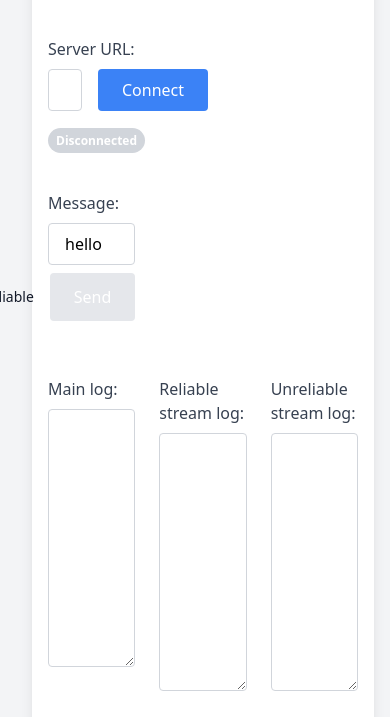
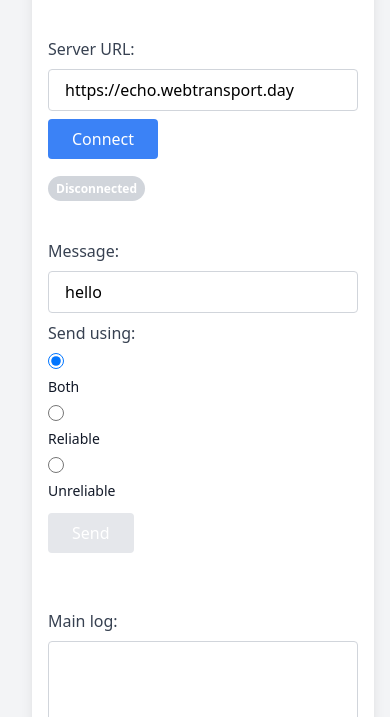
Before and after one commit to kr105/webtransport-playground, a plain HTML site: page index.htm in a window 390 px wide. Shown: the part 127-844 px from the top of the page. Drawn offline with nearby package versions, Linux system fonts and the light colour scheme.

Commit message:
Fix responsiveness

```diff
--- a/index.htm
+++ b/index.htm
@@ -14,55 +14,56 @@
         <main class="flex mt-4">
             <section class="bg-white p-4 flex-grow ml-4 rounded-lg shadow-lg">
                 <h1 class="text-blue-800 font-bold text-xl mb-4">WebTransport playground</h1>
-                <div class="mt-10 grid gap-x-6 gap-y-8 grid-cols-6">
+                <div class="mt-10 grid gap-x-6 gap-y-8 grid-cols-2 lg:grid-cols-3">
                     <div class="col-span-2">
                         <div class="mb-4">
                             <label for="txtServerUrl" class="block text-gray-700 mb-2">Server URL:</label>
-                            <div class="flex flex-row">
+                            <div class="flex flex-col sm:flex-row">
                                 <input type="text" id="txtServerUrl"
                                     class="w-full px-4 py-2 border border-gray-300 rounded"
                                     value="https://echo.webtransport.day">
                                 <button type="submit" id="btnConnect"
-                                    class="bg-blue-500 text-white px-6 py-2 rounded ml-4">Connect</button>
+                                    class="bg-blue-500 text-white px-6 py-2 rounded sm:ml-4 mt-2 sm:mt-0 self-start sm:self-center">Connect</button>
                             </div>
                         </div>
                         <span id="connectionStatus"
                             class="bg-gray-300 text-white text-xs font-bold rounded-full px-2 py-1">Disconnected</span>
                     </div>
                 </div>
-                <div class="mt-10 grid gap-x-6 gap-y-8 grid-cols-6">
+                <div class="mt-10 grid gap-x-6 gap-y-8 grid-cols-2 lg:grid-cols-4 xl:grid-cols-6">
                     <div class="col-span-2">
                         <div class="mb-4">
                             <label for="txtMessage" class="block text-gray-700 mb-2">Message:</label>
                             <input type="text" id="txtMessage" class="w-full px-4 py-2 border border-gray-300 rounded"
                                 value="hello">
 
-                            <div class="flex mx-auto my-2 justify-end">
-                                <div class="flex items-center">
+                            <div class="flex mx-auto my-2 flex-col">
+                                <div class="flex sm:items-center flex-col sm:flex-row space-y-2 sm:space-y-0">
                                     <label class="block text-gray-700">Send using:</label>
 
                                     <input checked id="radioBoth" type="radio" name="stream-type-radio"
-                                        class="w-4 h-4 ml-2 text-blue-600 bg-gray-100 border-gray-300">
-                                    <label for="radioBoth" class="ml-2 text-sm font-medium text-gray-900">Both</label>
+                                        class="w-4 h-4 sm:ml-2 text-blue-600 bg-gray-100 border-gray-300">
+                                    <label for="radioBoth"
+                                        class="sm:ml-2 text-sm font-medium text-gray-900">Both</label>
 
                                     <input id="radioReliable" type="radio" name="stream-type-radio"
-                                        class="w-4 h-4 ml-2 text-blue-600 bg-gray-100 border-gray-300 ">
+                                        class="w-4 h-4 sm:ml-2 text-blue-600 bg-gray-100 border-gray-300 ">
                                     <label for="radioReliable"
-                                        class="ml-2 text-sm font-medium text-gray-900">Reliable</label>
+                                        class="sm:ml-2 text-sm font-medium text-gray-900">Reliable</label>
 
                                     <input id="radioUnreliable" type="radio" name="stream-type-radio"
-                                        class="w-4 h-4 ml-2 text-blue-600 bg-gray-100 border-gray-300 ">
+                                        class="w-4 h-4 sm:ml-2 text-blue-600 bg-gray-100 border-gray-300 ">
                                     <label for="radioUnreliable"
-                                        class="ml-2 text-sm font-medium text-gray-900">Unreliable</label>
+                                        class="sm:ml-2 text-sm font-medium text-gray-900">Unreliable</label>
                                 </div>
 
                                 <button type="submit" id="btnSend"
-                                    class="bg-blue-500 text-white px-6 py-2 rounded ml-4 disabled:bg-gray-200">Send</button>
+                                    class="bg-blue-500 text-white px-6 py-2 rounded disabled:bg-gray-200 mt-3 sm:mt-0 self-start sm:self-end">Send</button>
                             </div>
                         </div>
                     </div>
                 </div>
-                <div class="mt-10 grid gap-x-6 gap-y-8 grid-cols-6">
+                <div class="mt-10 grid gap-x-6 gap-y-8 grid-cols-2 lg:grid-cols-6">
                     <div class="col-span-2">
                         <div class="mb-4">
                             <label for="txtMainLog" class="block text-gray-700 mb-2">Main log:</label>
```
